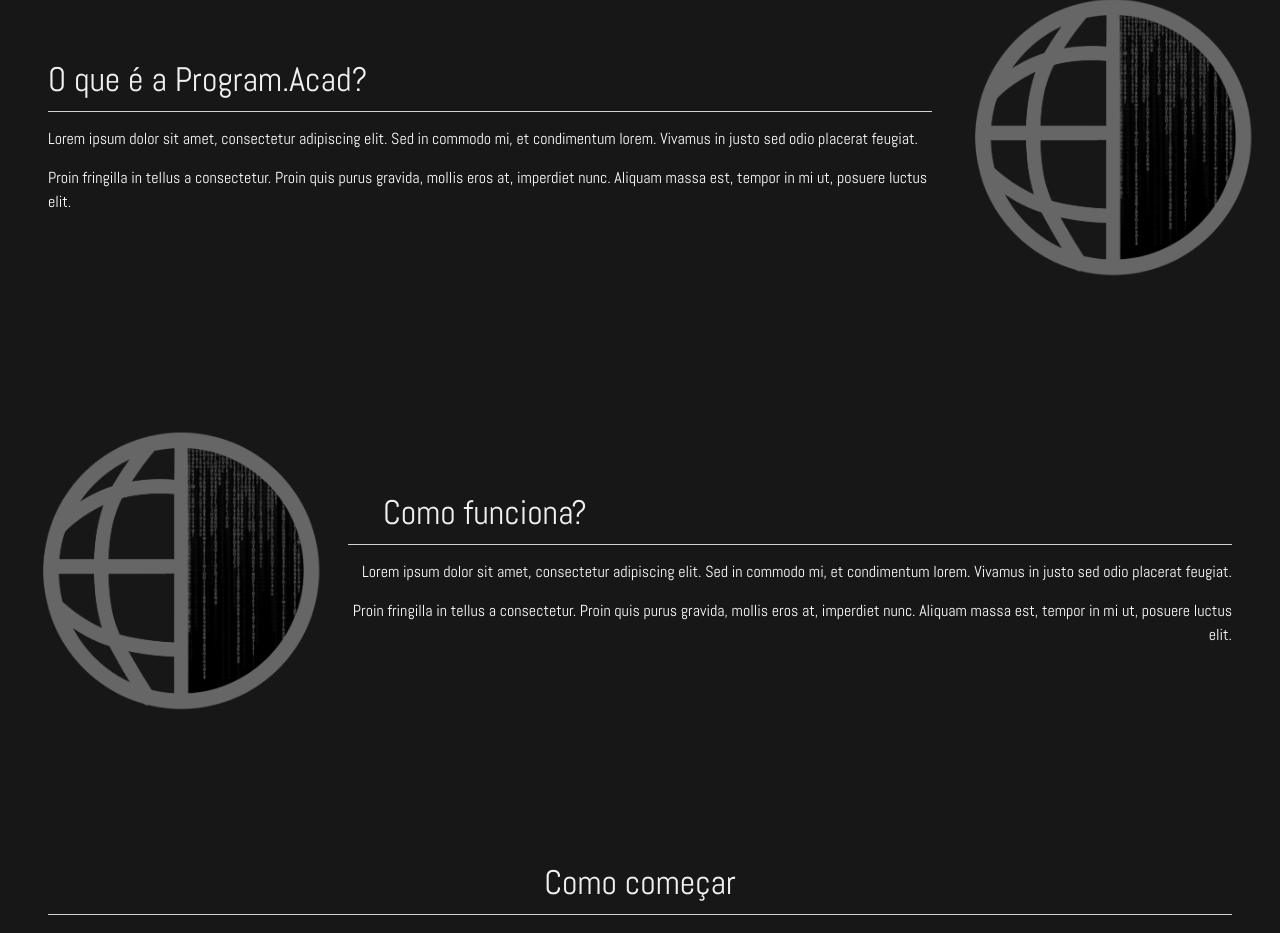
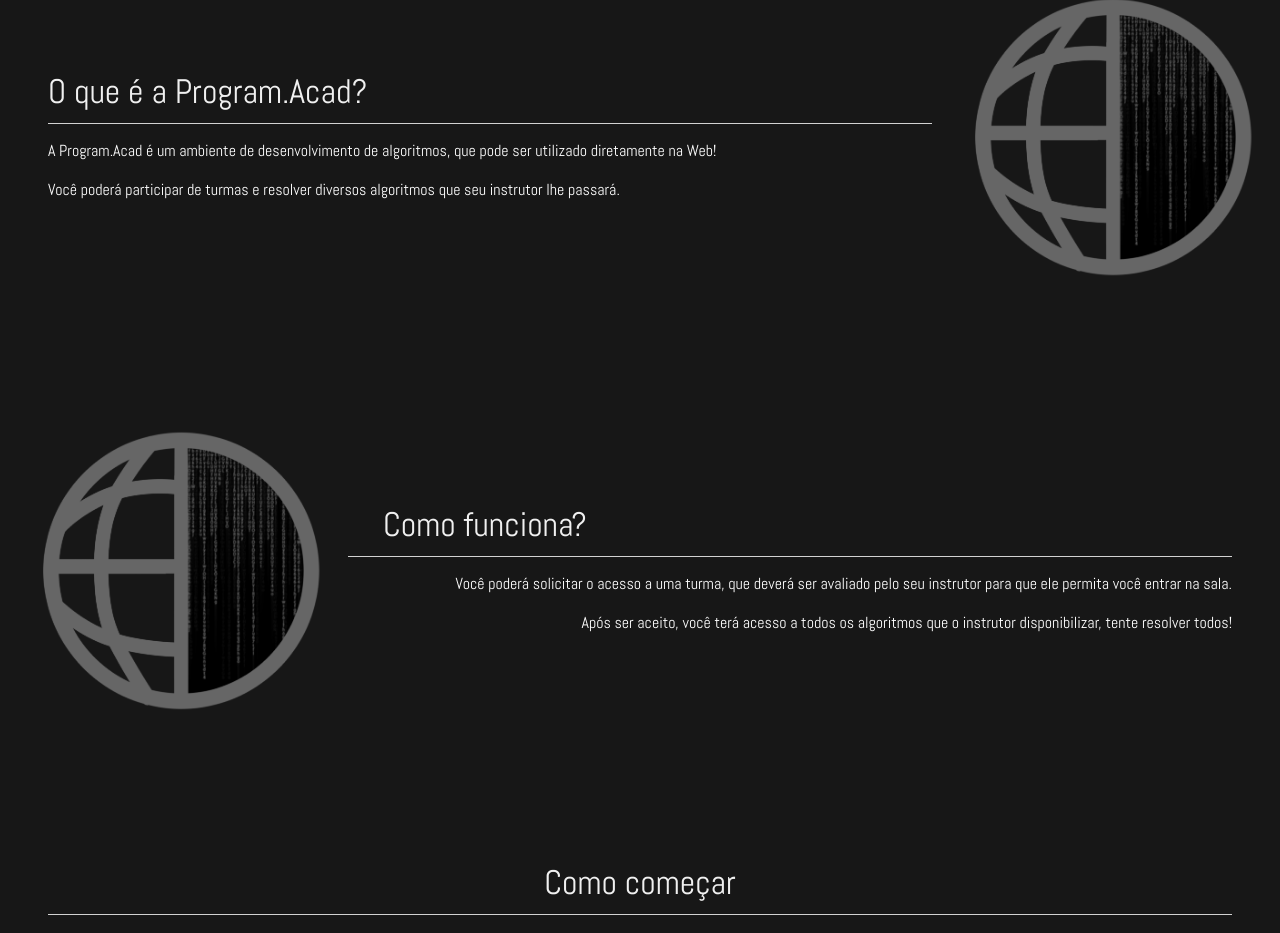
Before and after one commit to neanderlink2/program-acad-front, a React (Create React App) app: page / in a window 1280 px wide. Shown: the part 594-1527 px from the top of the page. Built offline with nearby package versions, Linux system fonts and the light colour scheme; no server answers.

Commit message:
Alteração nos textos de entrada

```diff
--- a/src/pages/home/index.tsx
+++ b/src/pages/home/index.tsx
@@ -1,14 +1,16 @@
-import React, { Fragment } from 'react';
-import { Typography, Container } from '@material-ui/core';
-import { WhiteSection, LogoProgramAcad, CenterSection, SectionText } from './styles';
+import { Button, Container, Typography } from '@material-ui/core';
+import React from 'react';
+import { useHistory } from 'react-router-dom';
+import { useDocumentTitle } from '../../components/hooks';
 import { Section } from './sections';
-import { useDocumentTitle } from '../../components/hooks';
+import { CenterSection, LogoProgramAcad, SectionText, WhiteSection } from './styles';
 
 export interface HomeScreenProps {
     title?: string
 }
 
-export const HomeScreen = ({ title }: HomeScreenProps): React.ReactElement => {
+export const HomeScreen: React.FC<HomeScreenProps> = ({ title }) => {
+    const history = useHistory();
     useDocumentTitle(title);
 
     return (
@@ -21,18 +23,19 @@
             </WhiteSection>
 
             <Section title="O que é a Program.Acad?" endImage={<LogoProgramAcad style={{ display: 'flex', flex: 1 }} />}>
-                <SectionText>Lorem ipsum dolor sit amet, consectetur adipiscing elit. Sed in commodo mi, et condimentum lorem. Vivamus in justo sed odio placerat feugiat.</SectionText>
-                <SectionText>Proin fringilla in tellus a consectetur. Proin quis purus gravida, mollis eros at, imperdiet nunc. Aliquam massa est, tempor in mi ut, posuere luctus elit.</SectionText>
+                <SectionText>A Program.Acad é um ambiente de desenvolvimento de algoritmos, que pode ser utilizado diretamente na Web!</SectionText>
+                <SectionText>Você poderá participar de turmas e resolver diversos algoritmos que seu instrutor lhe passará.</SectionText>
             </Section>
 
             <Section title="Como funciona?" align="right" startImage={<LogoProgramAcad style={{ display: 'flex', flex: 1 }} />}>
-                <SectionText>Lorem ipsum dolor sit amet, consectetur adipiscing elit. Sed in commodo mi, et condimentum lorem. Vivamus in justo sed odio placerat feugiat.</SectionText>
-                <SectionText>Proin fringilla in tellus a consectetur. Proin quis purus gravida, mollis eros at, imperdiet nunc. Aliquam massa est, tempor in mi ut, posuere luctus elit.</SectionText>
+                <SectionText>Você poderá solicitar o acesso a uma turma, que deverá ser avaliado pelo seu instrutor para que ele permita você entrar na sala.</SectionText>
+                <SectionText>Após ser aceito, você terá acesso a todos os algoritmos que o instrutor disponibilizar, tente resolver todos!</SectionText>
             </Section>
 
             <Section title="Como começar" align="center">
                 <Container>
-                    <SectionText>Lorem ipsum dolor sit amet, consectetur adipiscing elit. Sed in commodo mi, et condimentum lorem. Vivamus in justo sed odio placerat feugiat.</SectionText>
+                    <SectionText>Você pode criar uma conta agora mesmo ou acessar utilizando uma de suas redes sociais.</SectionText>
+                    <Button variant="contained" color="secondary" onClick={() => history.push("/cadastro")}>Criar minha conta</Button>
                 </Container>
             </Section>
         </>
```
